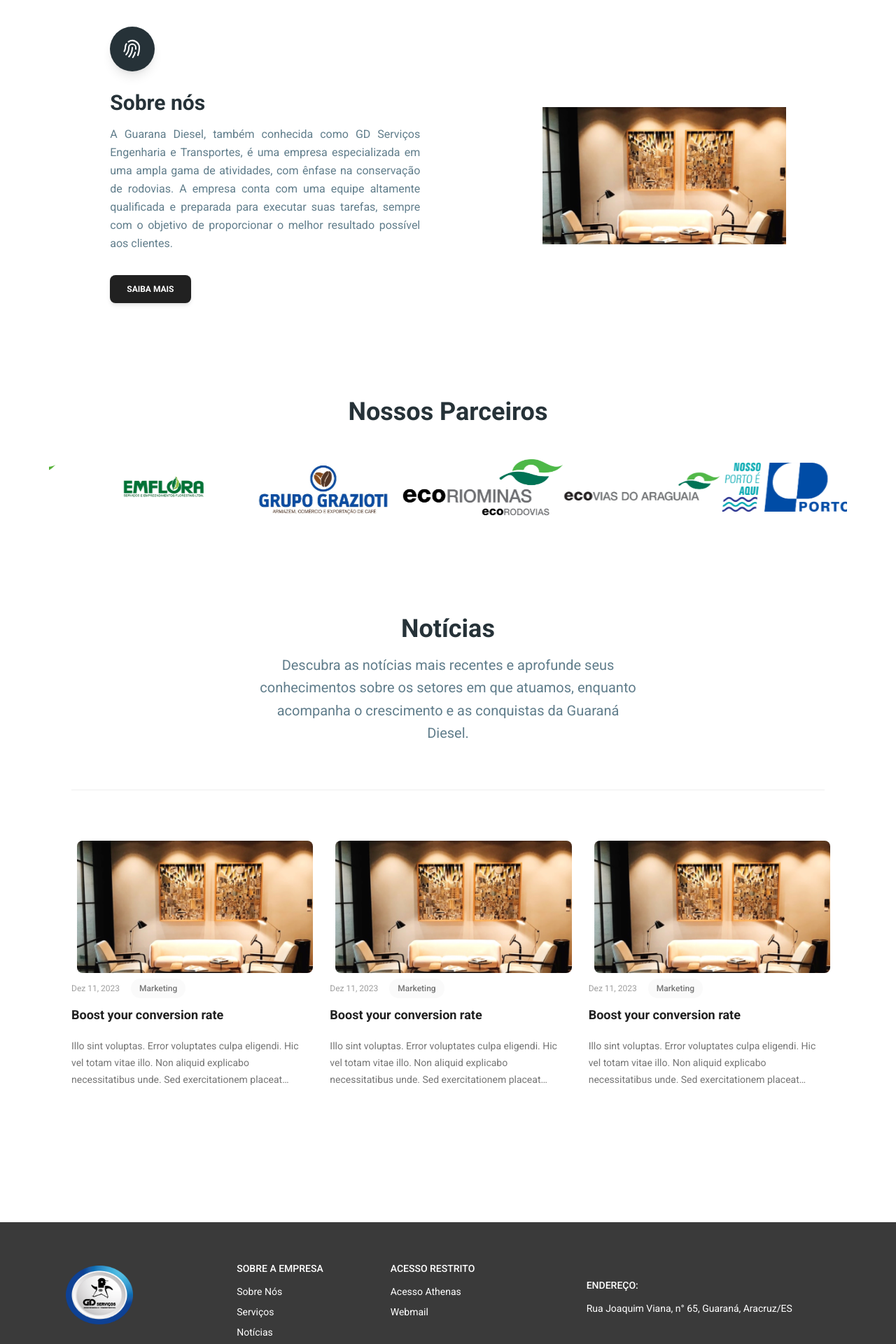
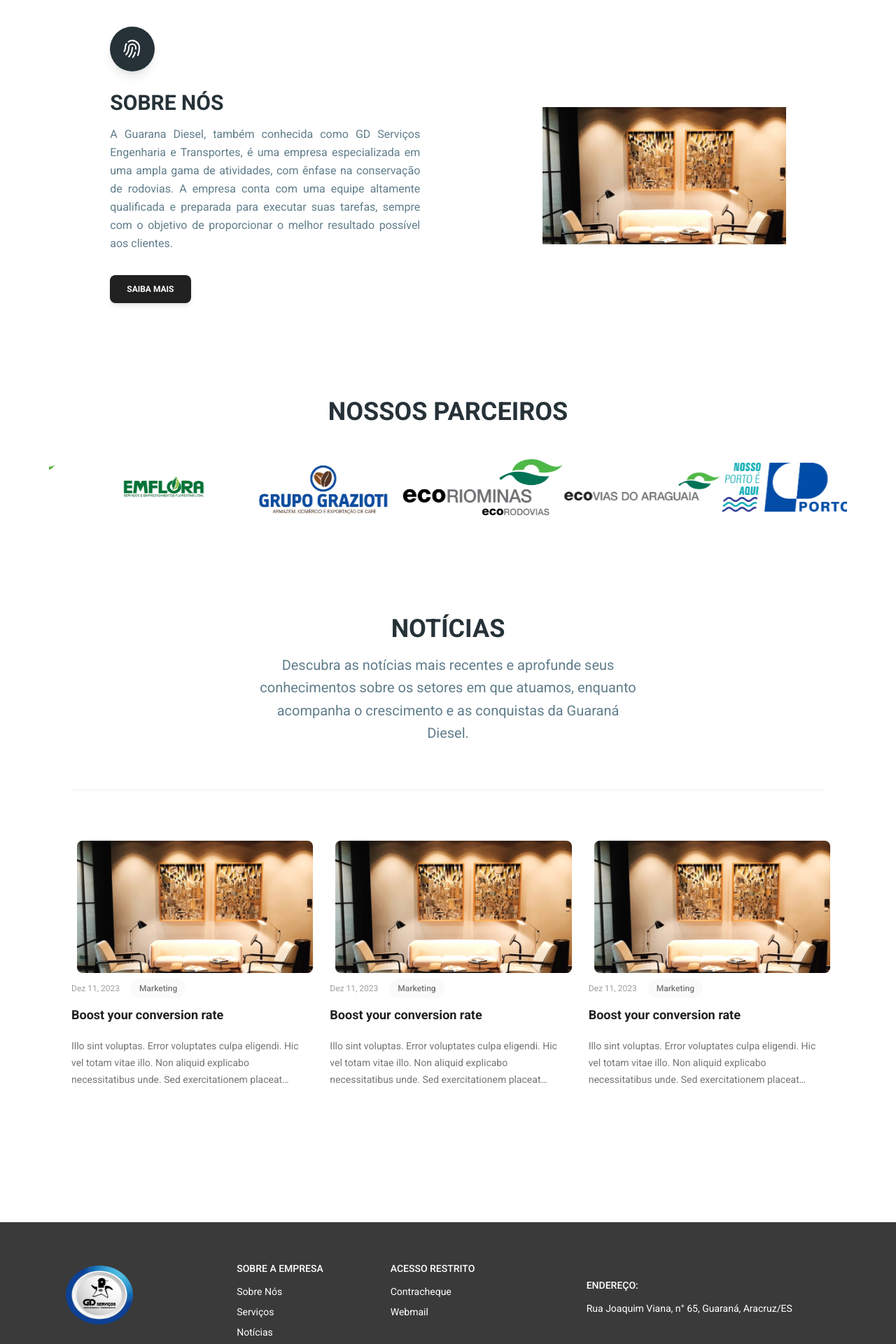
Before and after one commit to leogianluca/guarana-diesel, a React (Vite) app: page / in a window 1280 px wide. Shown: the part 720-2640 px from the top of the page at 70% size. Built offline with nearby package versions, Linux system fonts and the light colour scheme.

Commit message:
correções

```diff
--- a/src/pages/about.jsx
+++ b/src/pages/about.jsx
@@ -16,7 +16,7 @@ export function About() {
             className="mb-3 font-bold"
             color="blue-gray"
           >
-            Nossa História
+            NOSSA HISTÓRIA
           <hr className="w-16 border-2 border-blue-500 mb-4" />
           </Typography>
 
--- a/src/pages/contact_us.jsx
+++ b/src/pages/contact_us.jsx
@@ -76,7 +76,7 @@ export function Contact() {
       <section className="bg-white px-4 pt-12 pb-12">
         <div className="container mx-auto">
           <Typography variant="h3" className="mb-3 font-bold" color="blue-gray">
-            Fale Conosco
+            FALE CONOSCO
             <hr className="w-16 border-2 border-blue-500 mb-4" />
           </Typography>
 
--- a/src/pages/home.jsx
+++ b/src/pages/home.jsx
@@ -24,9 +24,9 @@ export function Home() {
                 Conservação de rodovias com excelência.
               </Typography>
               <Typography variant="lead" color="white" className="opacity-80">
-              Lorem Ipsum is simply dummy text of the printing and typesetting industry.
-              Lorem Ipsum has been the industry's standard dummy text ever since the 1500s,
-              when an unknown printer took a galley of type
+                Lorem Ipsum is simply dummy text of the printing and typesetting industry.
+                Lorem Ipsum has been the industry's standard dummy text ever since the 1500s,
+                when an unknown printer took a galley of type
               </Typography>
             </div>
           </div>
@@ -58,7 +58,7 @@ export function Home() {
                 className="mb-3 font-bold"
                 color="blue-gray"
               >
-                Sobre nós
+                SOBRE NÓS
               </Typography>
               <Typography className="mb-8 font-normal text-justify text-blue-gray-500">
                 A Guarana Diesel, também conhecida como GD Serviços Engenharia e Transportes, é uma empresa
@@ -66,7 +66,13 @@ export function Home() {
                 altamente qualificada e preparada para executar suas tarefas, sempre com o objetivo de proporcionar o melhor resultado
                 possível aos clientes.
               </Typography>
-              <Button variant="filled">Saiba mais</Button>
+
+              <a
+                href="/sobre"
+                rel="noopener noreferrer"
+              >
+                <Button variant="filled">Saiba mais</Button>
+              </a>
             </div>
             <div className="mx-auto mt-24 flex w-full justify-center px-4 md:w-4/12 lg:mt-0">
               <img
@@ -81,8 +87,8 @@ export function Home() {
 
       <section className="px-4 pt-20 pb-10">
         <div className="container mx-auto">
-          <PageTitle heading="Nossos Parceiros">
-            <br/>
+          <PageTitle heading="NOSSOS PARCEIROS">
+            <br />
           </PageTitle>
           <SliderPartner />
         </div>
@@ -90,11 +96,11 @@ export function Home() {
 
       <section className="px-4 pt-20 pb-48">
         <div className="container mx-auto">
-          <PageTitle heading="Notícias">
+          <PageTitle heading="NOTÍCIAS">
             Descubra as notícias mais recentes e aprofunde seus conhecimentos sobre os setores em que atuamos, enquanto acompanha o
             crescimento e as conquistas da Guaraná Diesel.
           </PageTitle>
-          <NewsCard/>
+          <NewsCard />
         </div>
       </section>
 
--- a/src/pages/news.jsx
+++ b/src/pages/news.jsx
@@ -90,7 +90,7 @@ export function News() {
             className="mb-3 font-bold"
             color="blue-gray"
           >
-            Serviços
+            NOTÍCIAS
             <hr className="w-16 border-2 border-blue-500 mb-4" />
           </Typography>
 
--- a/src/widgets/layout/footer.jsx
+++ b/src/widgets/layout/footer.jsx
@@ -122,17 +122,17 @@ Footer.defaultProps = {
     {
       name: "Sobre a empresa",
       items: [
-        { name: "Sobre Nós", path: "#" },
-        { name: "Serviços", path: "#" },
-        { name: "Notícias", path: "#" },
-        { name: "Fale Conosco", path: "" },
+        { name: "Sobre Nós", path: "/sobre" },
+        { name: "Serviços", path: "/servico" },
+        { name: "Notícias", path: "/noticias" },
+        { name: "Fale Conosco", path: "/fale-conosco" },
       ],
     },
     {
       name: "Acesso Restrito",
       items: [
         {
-          name: "Acesso Athenas",
+          name: "Contracheque",
           path: "https://guaranadiesel.athenas.online/Usuarios/login",
         },
         {
```
